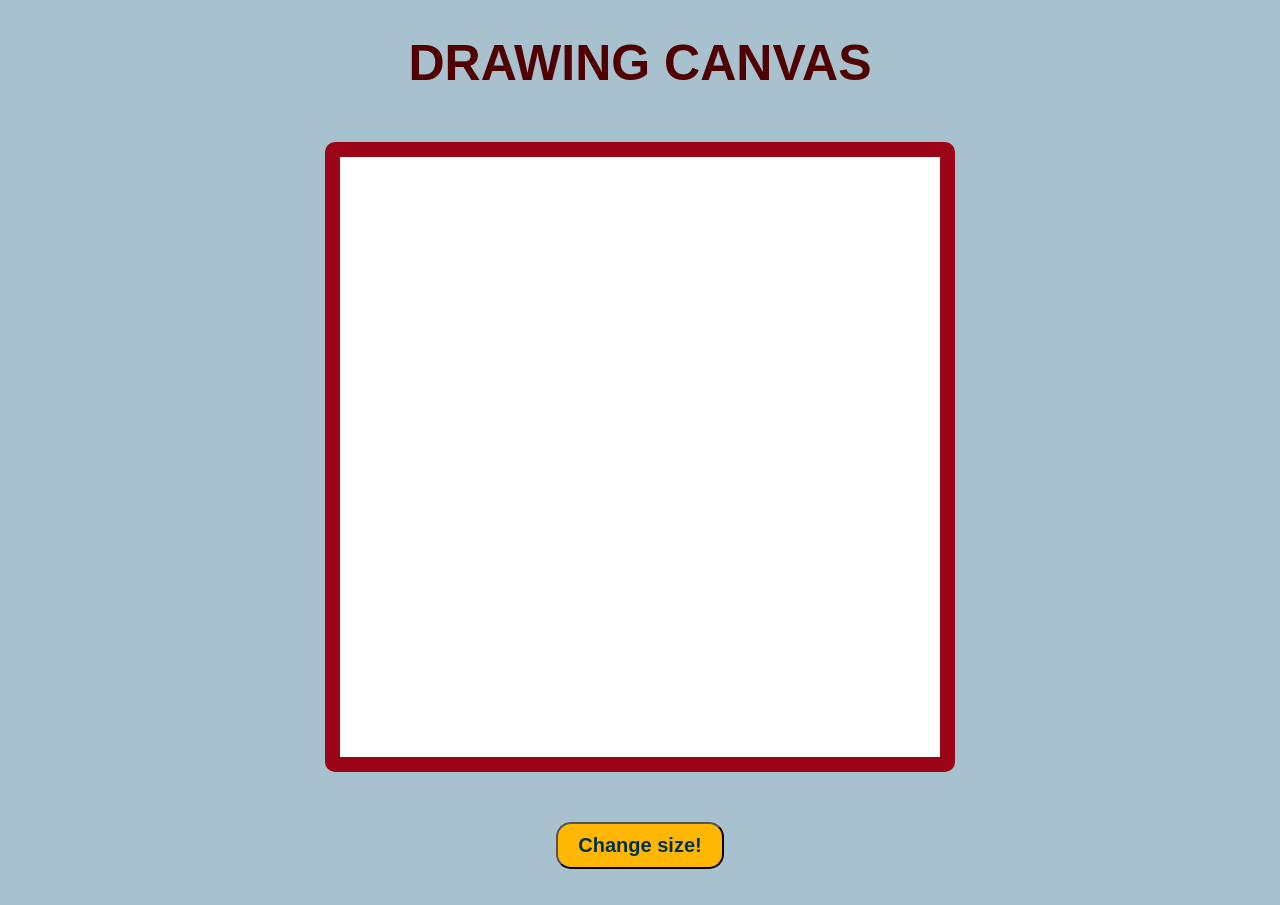
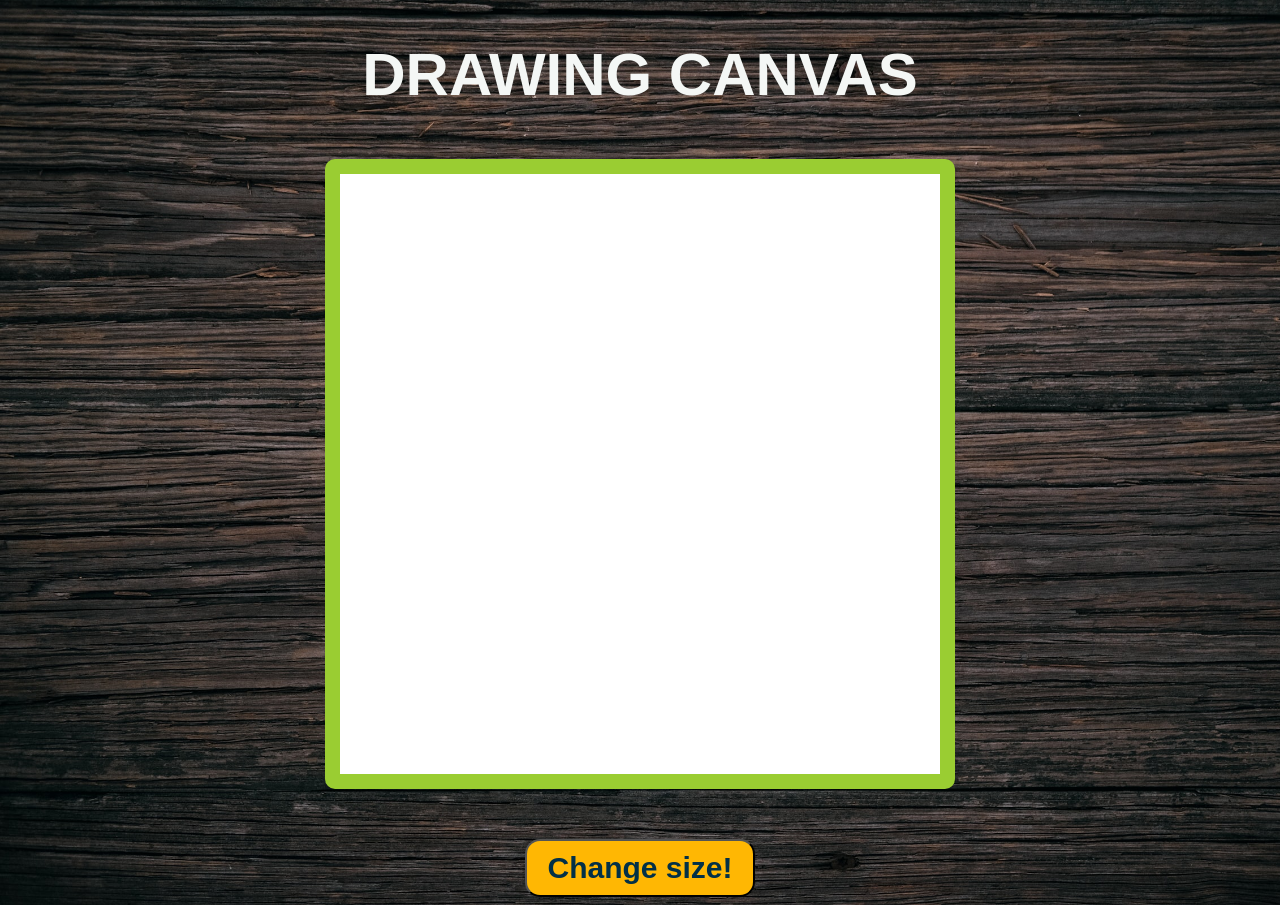
Before and after one commit to superkaplis/drawing-app, a plain HTML site: page index.html in a window 1280 px wide. Before the commit the page ends 877 px from the top, so only its background shows below. Drawn offline with Linux system fonts and the light colour scheme.

Commit message:
added bg img

```diff
--- a/styles.css
+++ b/styles.css
@@ -1,12 +1,12 @@
 html {
-  background-color: #a7c1cf;
+  background-image: url("backgr.jpg");
+  background-repeat: no-repeat;
+  background-size: cover;
   box-sizing: border-box;
   font-family: Arial, Helvetica, sans-serif;
 }
 
-div {
-  background-color: blue;
-}
+
 
 #container {
   display: flex;
@@ -14,14 +14,14 @@ div {
   width: 600px;
   height: 600px;
   margin: 50px auto;
-  border: 15px solid #9c0418;
+  border: 15px solid yellowgreen;
   border-radius: 10px;
 }
 
 h1 {
   text-align: center;
-  font-size: 50px;
-  color: #500000;
+  font-size: 60px;
+  color: #F4F7F5;
 }
 
 #newGridBtn {
@@ -32,7 +32,7 @@ h1 {
   display: block;
   margin: 0 auto;
   padding: 10px 20px;
-  font-size: 20px;
+  font-size: 30px;
   font-weight: 700;
 }
 
```
Also changed, not shown: backgr.jpg (added).
